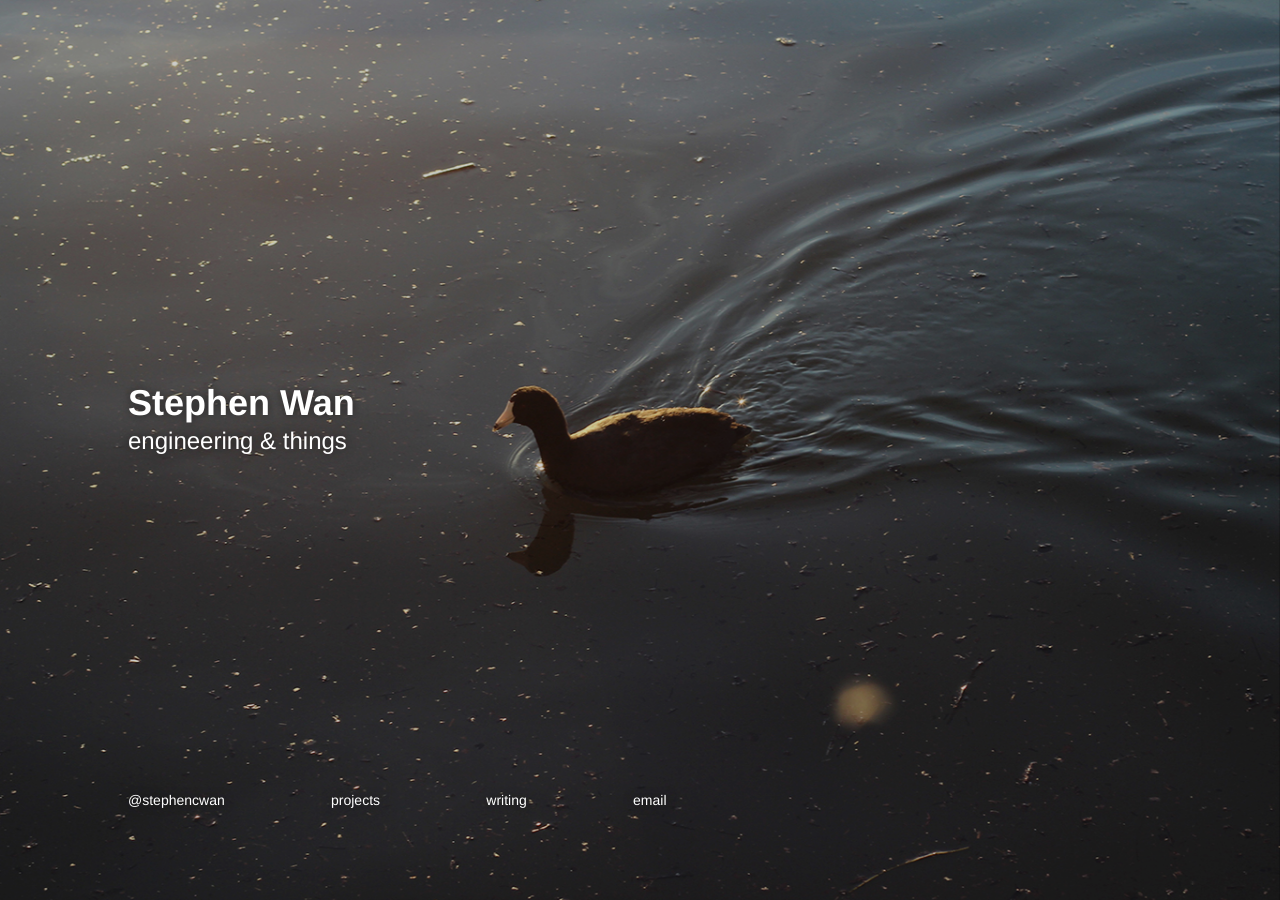
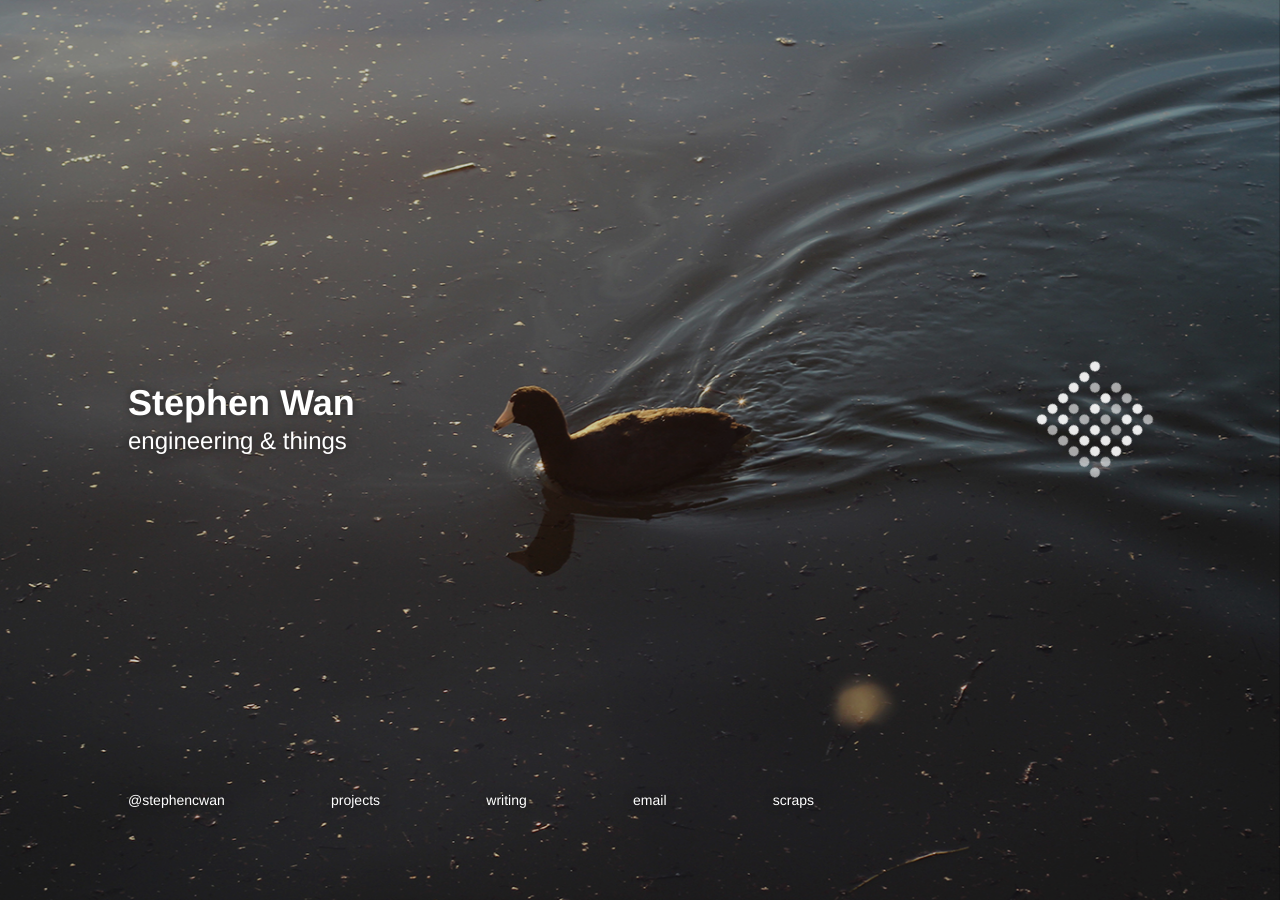
Before and after one commit to stephen/stephenwan.net, a Jekyll site: the page built from index.html, in a window 1280 px wide. Built offline with Jekyll 4.4.1, drawn with Linux system fonts in a browser that asks for light colours; nearby versions of some CDN libraries; Markdown is read by kramdown in place of the engine named in the settings; comment, search, counter and statistics services are not loaded.

Commit message:
Playing around before the party starts

```diff
--- a/css/main.scss
+++ b/css/main.scss
@@ -305,7 +305,7 @@ a {
       -webkit-animation: slideUp .4s;
       animation: slideUp .4s;
 
-      @for $i from 1 through 3 {
+      @for $i from 1 through 4 {
         &:nth-child(#{$i}) {
           -webkit-animation-delay: .2s * $i;
           animation-delay: .2s * $i;
@@ -328,3 +328,32 @@ a {
     }
   }
 }
+
+.dot {
+
+  width: 100px;
+  position: absolute;
+  right: 0px;
+  top: 40%;
+  transform: rotate(45deg);
+  transform-origin: 50% 50%;
+  line-height: 0px;
+
+  .neuron {
+    display: inline-block;
+    width: 10px;
+    height: 10px;
+    border-radius: 50%;
+    background-color: #fff;
+    margin: 5px 5px 0px 0px;
+    padding: 0px;
+    opacity: .6;
+
+    &.active {
+      opacity: .9;
+    }
+    &.dead {
+      opacity: 0 !important;
+    }
+  }
+}
--- a/index.html
+++ b/index.html
@@ -12,13 +12,15 @@ layout: default
             <h1>Stephen Wan</h1>
             <h3>Engineering &amp; Things</h3>
           </header>
+          <section class="dot">
+          </section>
           <footer>
             <ul>
               <li><a href="http://twitter.com/stephencwan">@stephencwan</a></li>
               <li><a href="http://github.com/stephen">projects</a></li>
               <li><a href="https://medium.com/@stephencwan/">writing</a></li>
               <li><a href="mailto:stephen@stephenwan.net">email</a></li>
-              <li class="hidden"><a class="scroll" href="#scraps">scraps</a></li>
+              <li class=""><a class="scroll" href="#scraps">scraps</a></li>
             </ul>
           </footer>
         </div>
@@ -26,13 +28,13 @@ layout: default
     </div>
     <div class="page hidden" id="scraps">
       <section class="pane">
-        <article class="hidden">
+        <article class="">
           <h3>Curiosity</h3>
           <p>
             Curiosity is interesting, but not for its intrinsic value. Rather, it's a follow-through on curiosity that merits attention.
           </p>
         </article>
-        <article class="hidden">
+        <article class="">
           <h3>Decisions</h3>
           <p>
             For a given decision, there's a finite amount of time for which it's useful to sit down and think. Beyond that point, the brain doesn't produce any additional useful, distinct outputs. Then, it only makes sense to do one of two things: seek further inputs, or execute on a choice.
@@ -41,13 +43,13 @@ layout: default
             Continued rumination produces nothing valuable.
           </p>
         </article>
-        <article class="hidden">
+        <article class="">
           <h3>Love, over fear</h3>
           <p>
             Invest time with love, not fear. Fear inspires uninteresting outputs that are shallow, superficial. Love incites work that is notable; self-evident in attention, care, passion...
           </p>
         </article>
-        <article class="hidden">
+        <article class="">
           <h3>Constraints</h3>
           <p>
             Constraints are necessary to create meaningful output (in products, intelligence, personal growth...).
--- a/js/main.js
+++ b/js/main.js
@@ -62,3 +62,16 @@ $('a[href="#scraps"]').on('click', function(e) {
   requestAnimationFrame(scroll)
   e.preventDefault()
 });
+
+var $dotSpace = $('.dot'), spaceSize = 36;
+for (var i = 0; i < spaceSize; i++) {
+  var neuronHtml = '<div class="neuron" data-id="' + i + '""></div>';
+  $dotSpace.append(neuronHtml);
+}
+
+setInterval(function() {
+  var neuronId = Math.floor(Math.random() * spaceSize);
+  var alive = Math.floor(Math.random() * 100);
+  var $neuron = $('.dot .neuron[data-id="' + neuronId + '"]');
+  $neuron.toggleClass(alive ? 'active' : 'dead');
+}, 10);
```
Lines whose indentation alone changed are shown as unchanged.
